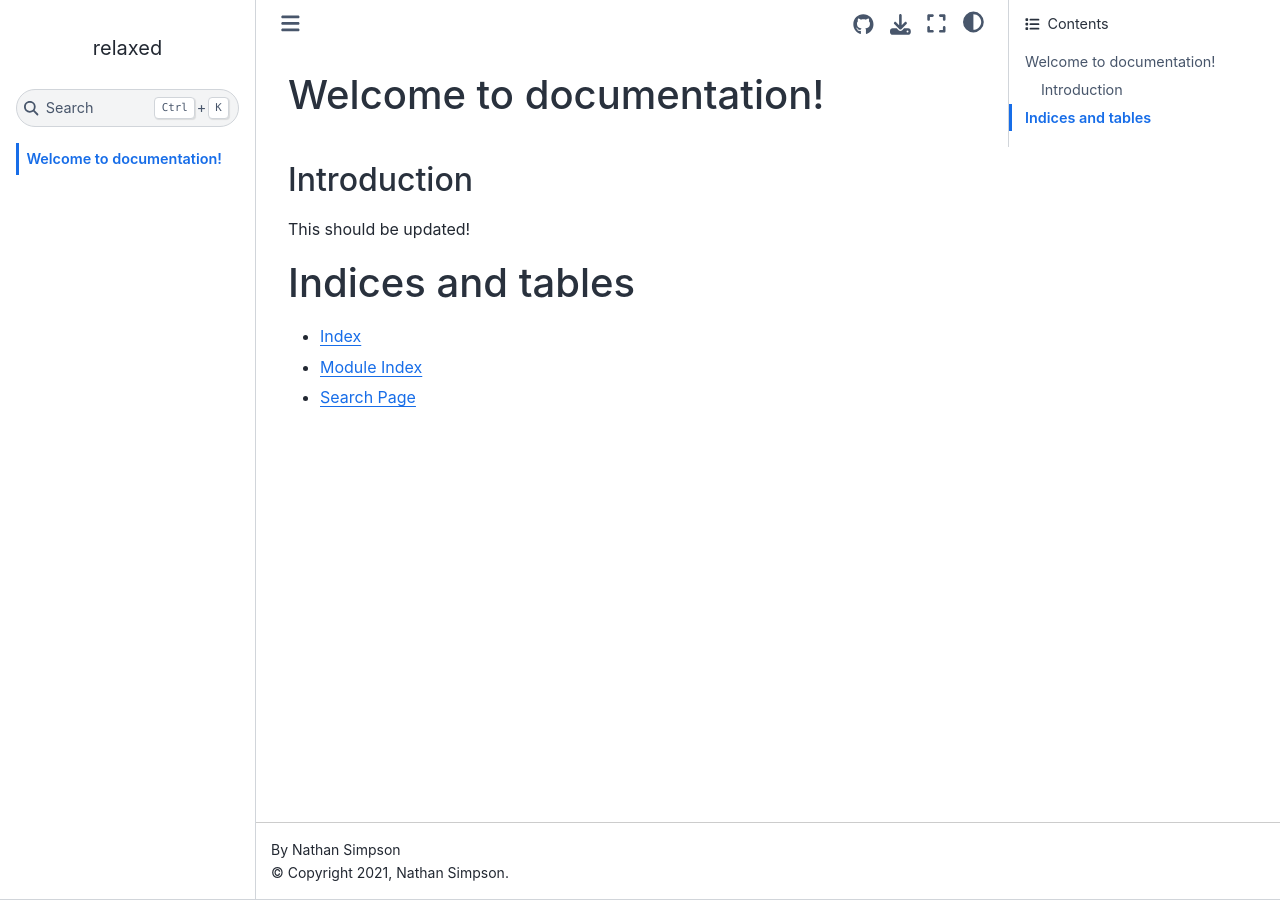
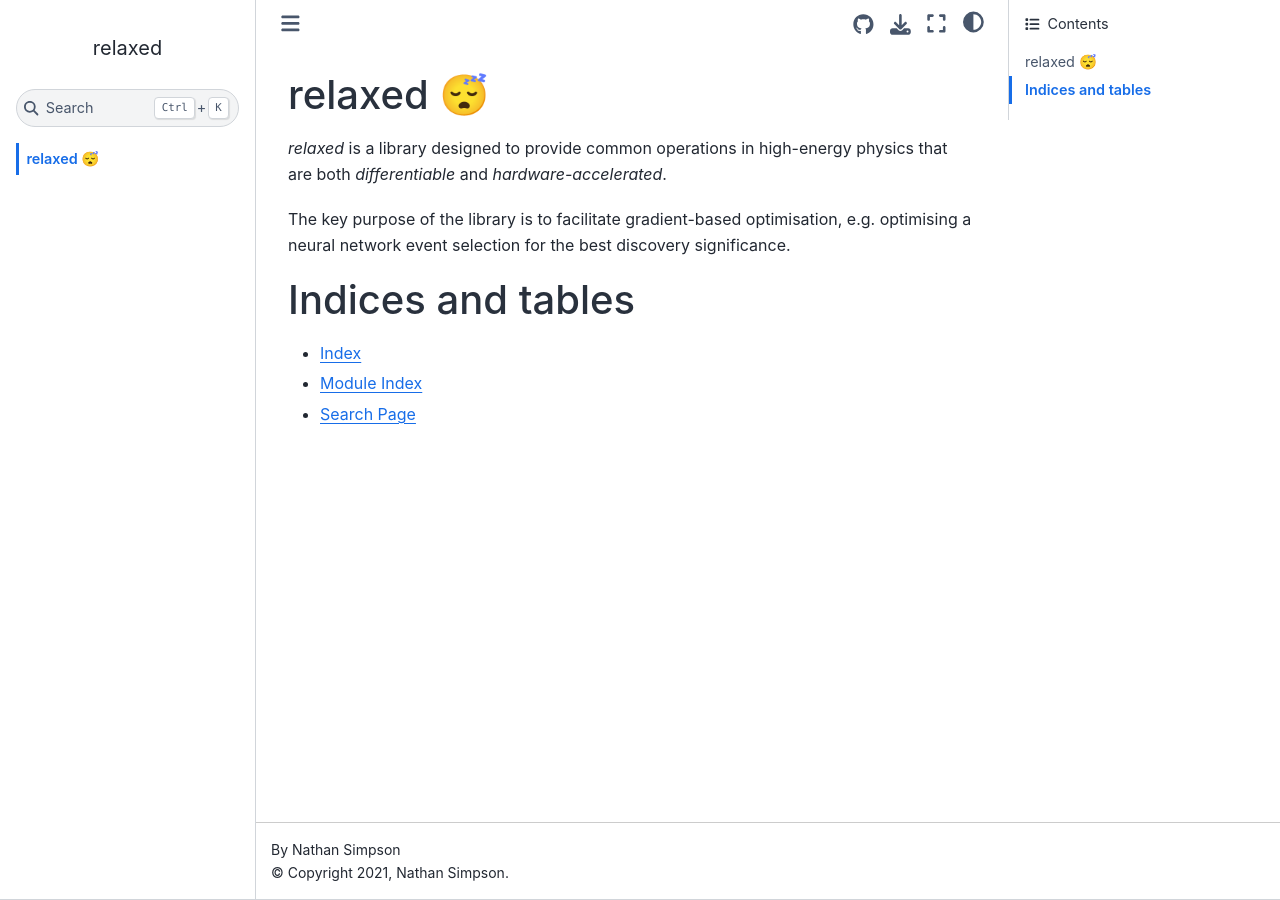
Before and after one commit to gradhep/relaxed, a Sphinx documentation site: the page built from docs/index.rst, in a window 1280 px wide. Built offline with Sphinx 7.4.7 and the Sphinx Book theme 1.1.4, drawn with Linux system fonts in a browser that asks for light colours.

Commit message:
Update index.rst

```diff
--- a/docs/index.rst
+++ b/docs/index.rst
@@ -1,12 +1,10 @@
 
-Welcome to documentation!
+relaxed 😴
 =========================
 
+`relaxed` is a library designed to provide common operations in high-energy physics that are both *differentiable* and *hardware-accelerated*.
 
-Introduction
-------------
-
-This should be updated!
+The key purpose of the library is to facilitate gradient-based optimisation, e.g. optimising a neural network event selection for the best discovery significance.
 
 .. toctree::
    :maxdepth: 2
```
